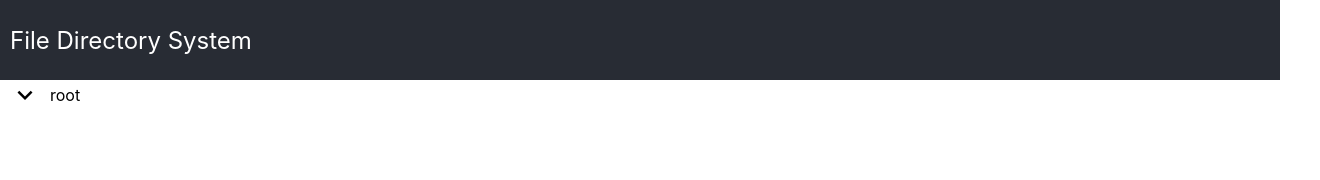
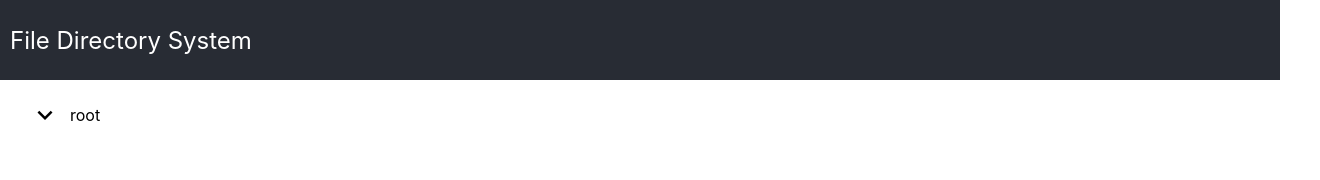
Before and after one commit to zulqarnainhanif/file-directory-system, a React (Create React App) app: page / in a window 1280 px wide. Shown: the top 180 px of the page, 1320 px wide, since content can reach past the window. Built offline with nearby package versions, Linux system fonts and the light colour scheme.

Commit message:
improve list item styling

```diff
--- a/src/App.css
+++ b/src/App.css
@@ -12,5 +12,6 @@
 
 .App-container {
   width: 100%;
+  padding: 20px;
   height: calc(100vh - 60px);
 }
--- a/src/components/Directory/index.css
+++ b/src/components/Directory/index.css
@@ -2,6 +2,7 @@
   width: 100%;
   display: flex;
   cursor: pointer;
+  margin-bottom: 2px;
   flex-direction: row;
   align-items: center;
   justify-content: flex-start;
--- a/src/components/File/index.css
+++ b/src/components/File/index.css
@@ -2,6 +2,7 @@
   width: 100%;
   display: flex;
   cursor: pointer;
+  margin-bottom: 2px;
   flex-direction: row;
   align-items: center;
   justify-content: flex-start;
```
